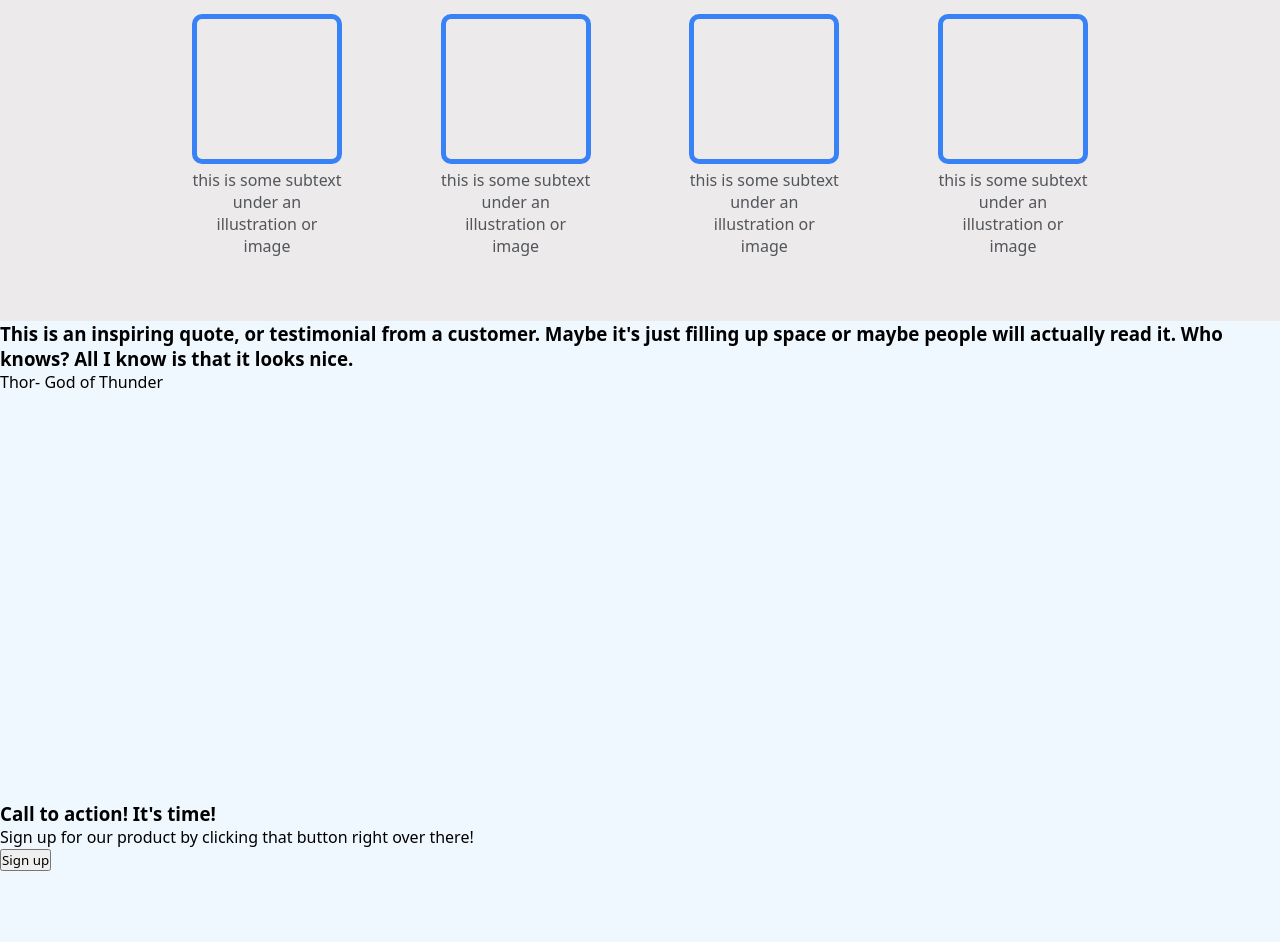
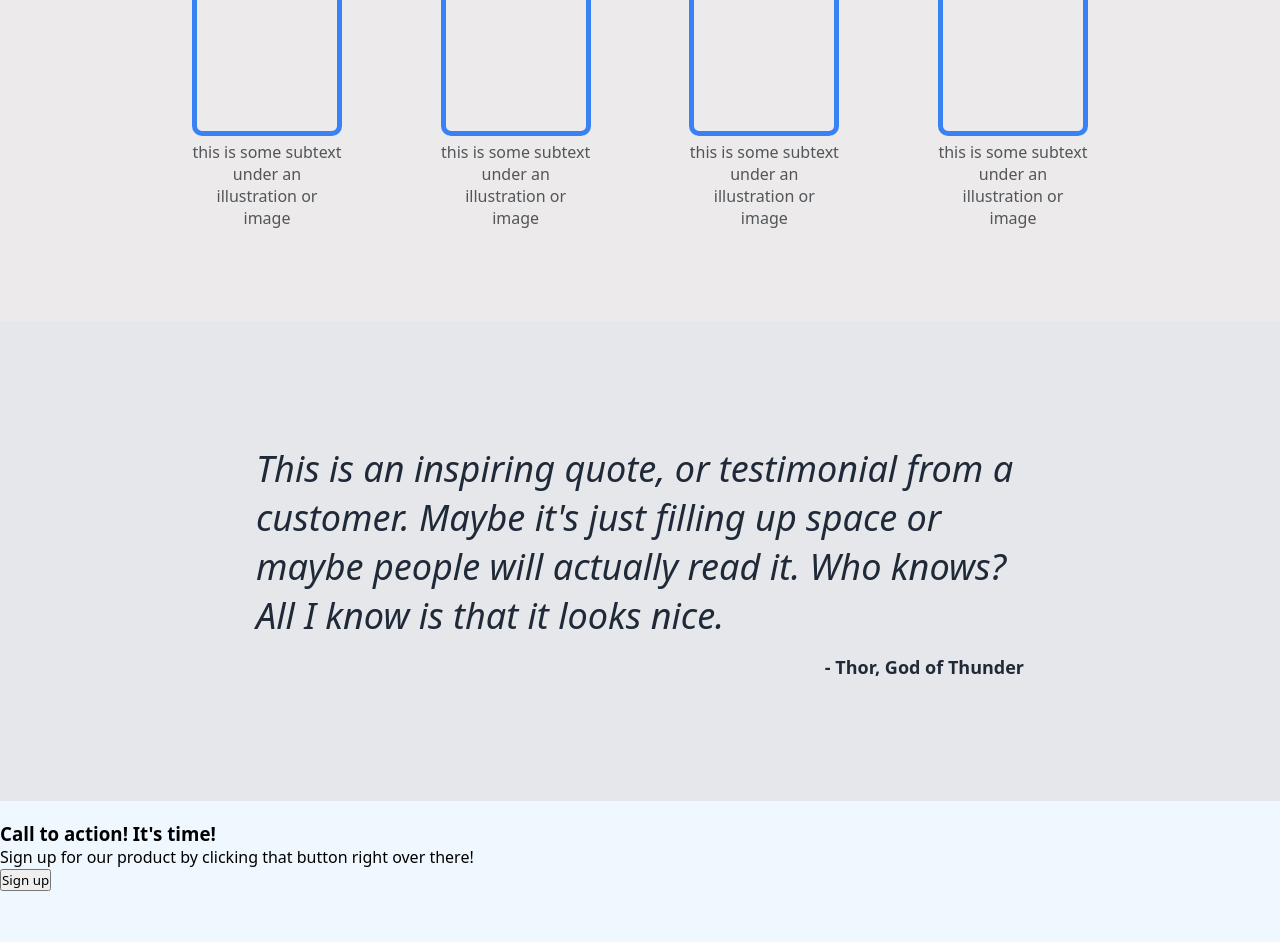
Before and after one commit to angadtrehan/odin-awesome-website, a plain HTML site: page index.html in a window 1280 px wide. Shown: the part 739-1681 px from the top of the page. Drawn offline with Linux system fonts and the light colour scheme.

Commit message:
Implement style for quote section
Implement style for quote section. Add new HTML to support styling and
fix HTML and typos for previous section

```diff
--- a/index.html
+++ b/index.html
@@ -69,12 +69,14 @@
         </div>
     </div>
     <div class="section quote">
-        <h3 class="text-quote">
-            This is an inspiring quote, or testimonial from a customer. Maybe it's just filling up space or maybe people will actually read it. Who knows? All I know is that it looks nice.
-        </h3>
-        <p class="text-from">
-            Thor- God of Thunder
-        </p>
+        <div class="quotey">
+            <h3 class="text-quote">
+                This is an inspiring quote, or testimonial from a customer. Maybe it's just filling up space or maybe people will actually read it. Who knows? All I know is that it looks nice.
+            </h3>
+            <p class="text-from">
+                - Thor, God of Thunder
+            </p>
+        </div>
     </div>
     <div class="section cta">
         <div class="cta-text">
--- a/styles/styles.css
+++ b/styles/styles.css
@@ -34,6 +34,7 @@ a {
 .section {
     background-color: aliceblue;
     min-height: 60vh;
+    padding: 20px 0;
 }
 
 .section.landing {
@@ -97,15 +98,14 @@ a {
     flex: 1;
     align-items: center;
     justify-content: start;
-    gap: 30px;
+    gap: 50px;
     margin: 0 15%;
-    padding: 5% 0;
+    padding: 2% 0;
 }
 .section.information .info-sec .heading {
     font-size: 36px;
     font-weight: 900;
     flex-shrink: 0;
-    margin-top: 30px;
     text-align: center;
 }
 .section.information .info-sec .info-container {
@@ -133,3 +133,25 @@ a {
     text-align: center;
     color: #52555a;
 }
+
+.section.quote {
+    background-color: #e5e7eb;
+    color: #1f2937;
+    display: flex;
+}
+.section.quote .quotey {
+    display: flex;
+    flex-direction: column;
+    gap: 15px;
+    margin: auto 20%;
+}
+.section.quote .quotey .text-quote {
+    font-size: 36px;
+    font-style: italic;
+    font-weight: 100;
+}
+.section.quote .quotey .text-from {
+    text-align: right;
+    font-size: 18px;
+    font-weight: 900;
+}
```
